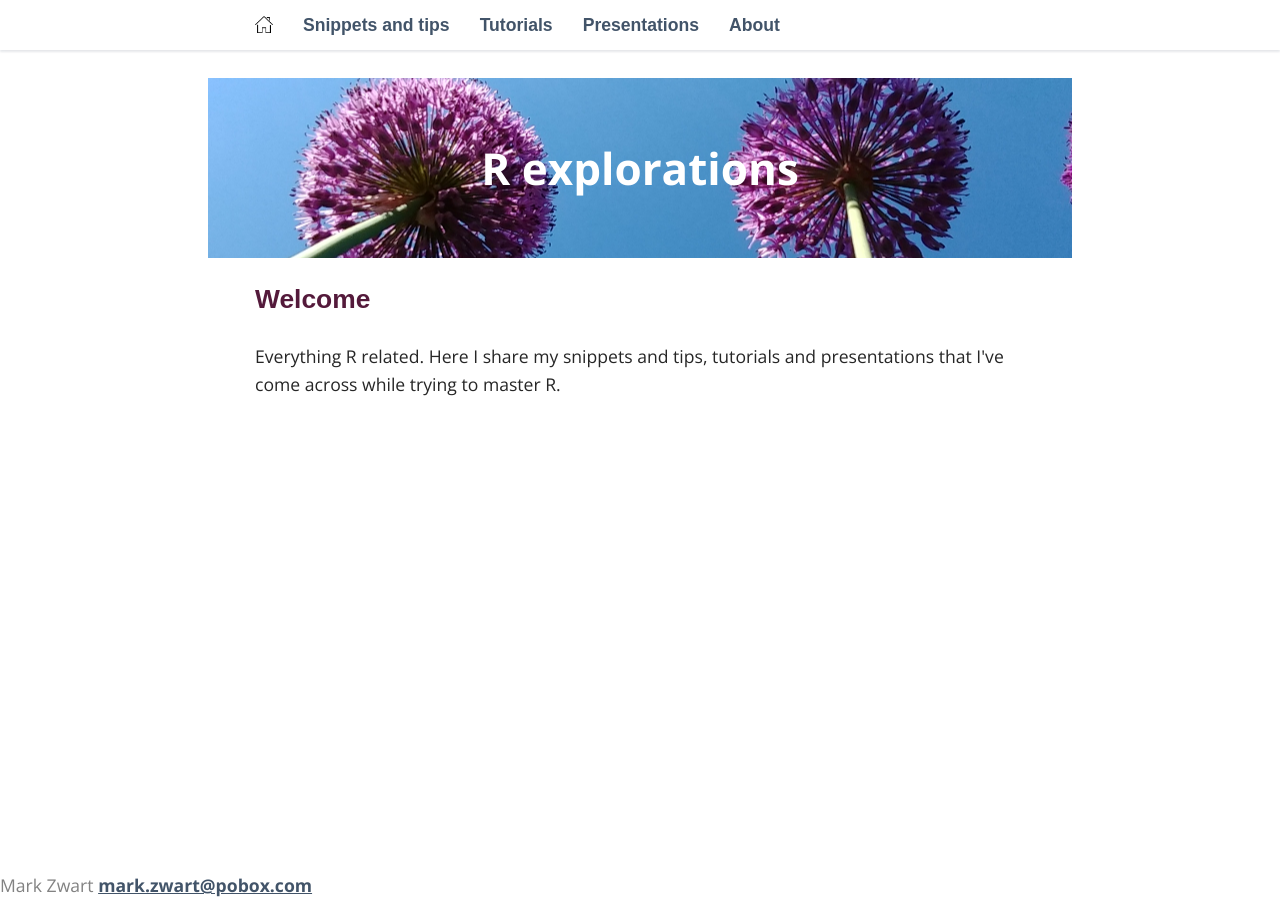
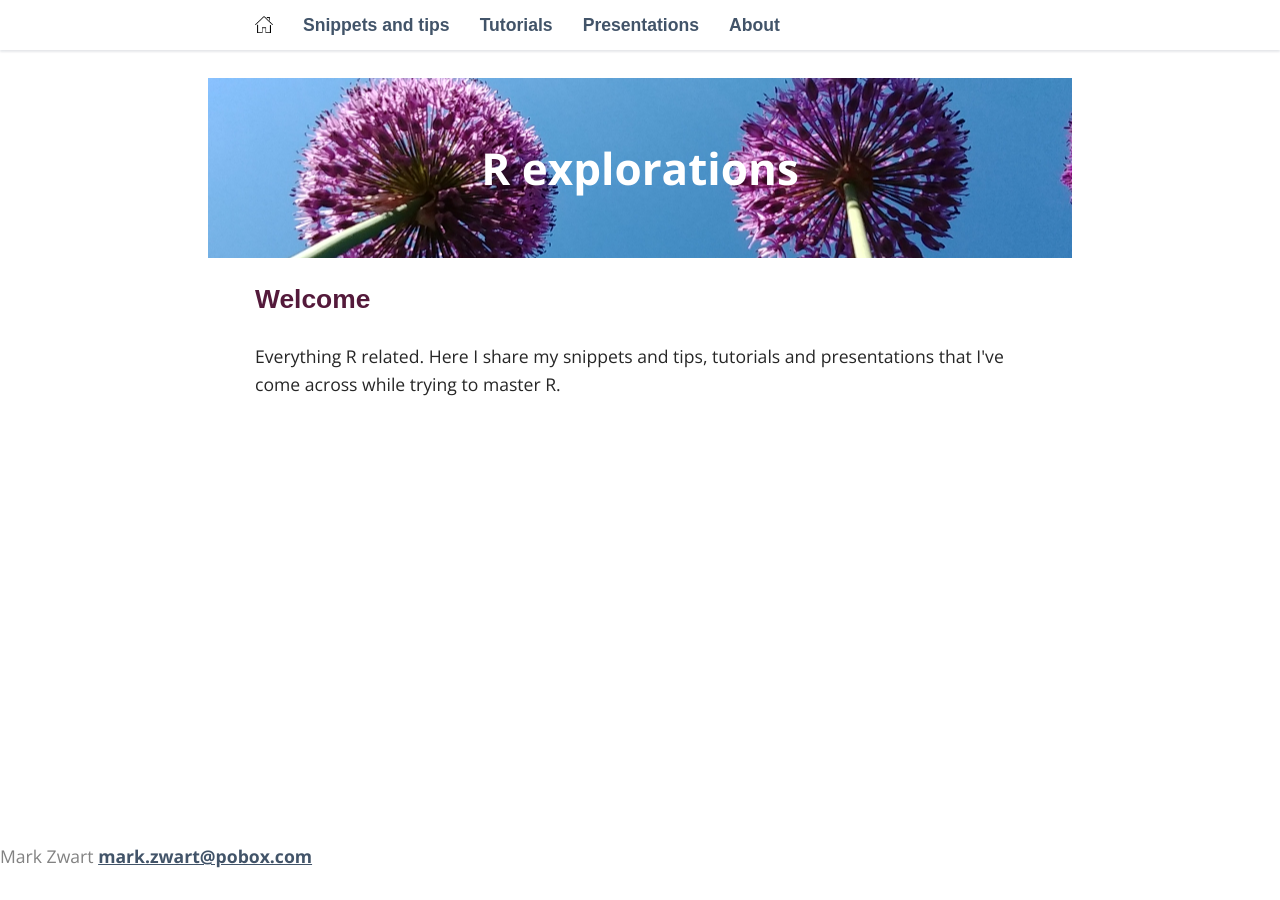
Before and after one commit to mark-me/mark-me.github.io, a Jekyll site: the page built from index.html, in a window 1280 px wide. Built offline with Jekyll 4.4.1, drawn with Linux system fonts in a browser that asks for light colours; some web fonts are replaced.

Commit message:
Update _layout.scss

```diff
--- a/_sass/_layout.scss
+++ b/_sass/_layout.scss
@@ -130,13 +130,14 @@
  * Site footer
  */
 .site-footer {
+	padding: 30px 0;
 	position: fixed;
   	bottom: 0;
   	left: 0;
   	background: #fff;
  	width: 100%;
   	z-index: 2;
-  	border-bottom: 1px solid lighten($light, 30%);
+  	border-top: 1px solid lighten($light, 30%);
   	box-shadow: 0px 2px 2px RGBA(4, 25, 54, .1);
   	color: #828282;
 }
```
